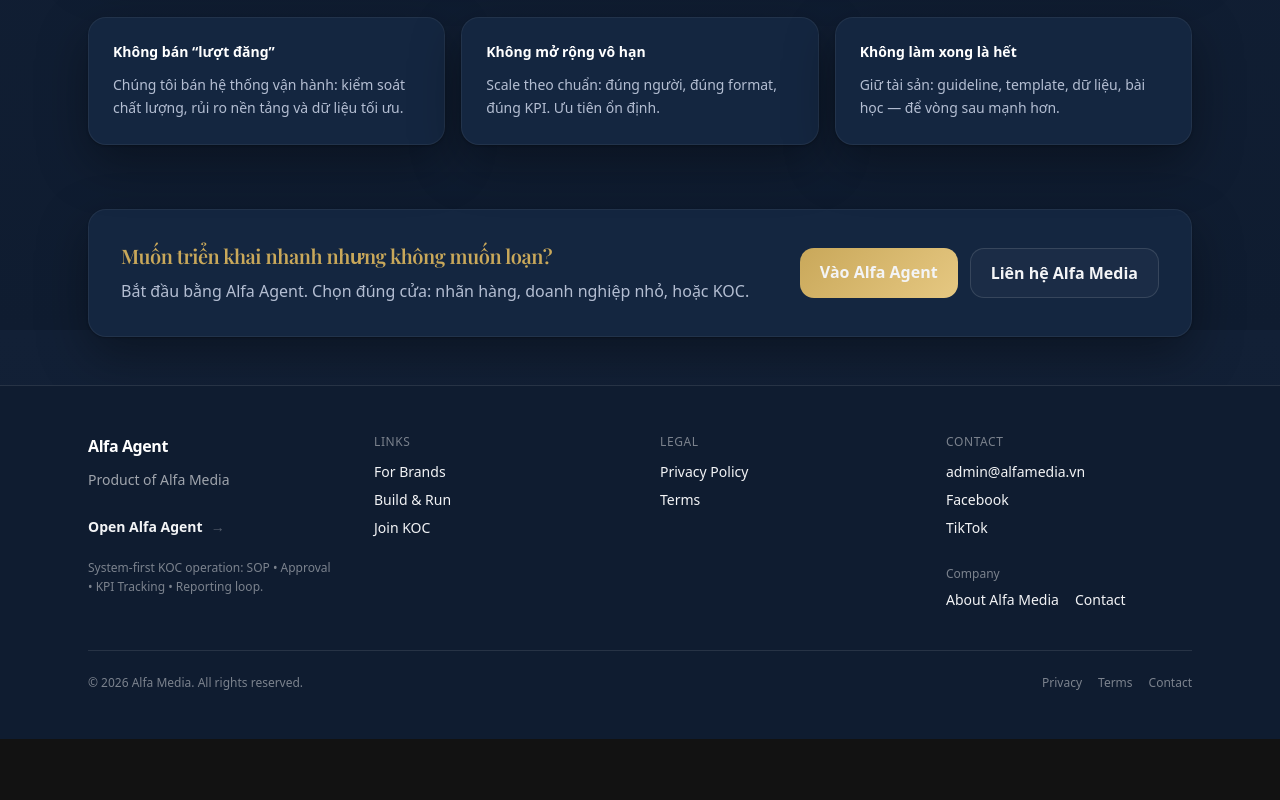
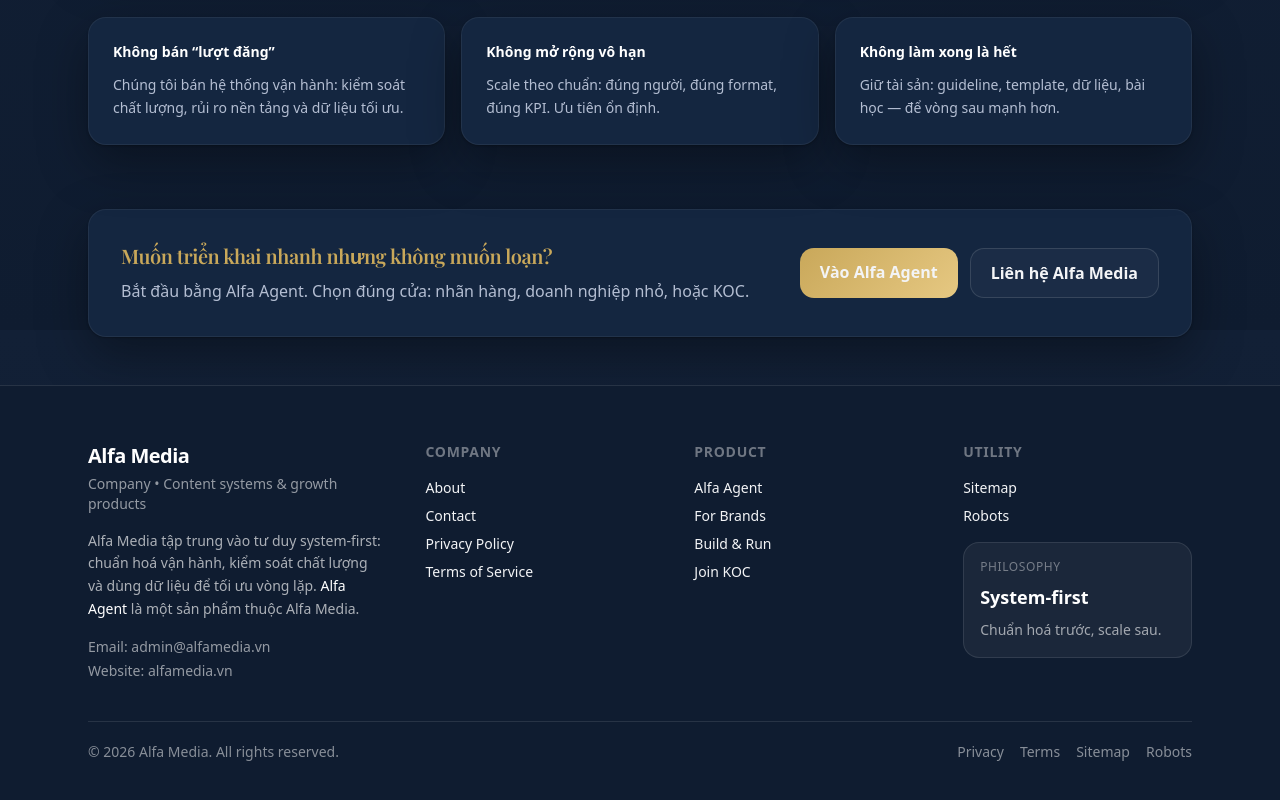
Before and after one commit to naominhtam/alfa-agent, a Next.js app: page / in a window 1280 px wide. Shown: the part 1270-2070 px from the top of the page. Before the commit the page ends 2009 px from the top, so only its background shows below. Built offline with nearby package versions, Linux system fonts and the light colour scheme.

Commit message:
Add SEO footer (schema + legal links) and OG image

```diff
--- a/components/Footer.tsx
+++ b/components/Footer.tsx
@@ -1,160 +1,211 @@
 import Link from "next/link";
 
+const companyLinks = [
+  { href: "/about", label: "About" },
+  { href: "/contact", label: "Contact" },
+  { href: "/privacy", label: "Privacy Policy" },
+  { href: "/terms", label: "Terms of Service" },
+];
+
 const productLinks = [
+  { href: "/alfa-agent", label: "Alfa Agent" },
   { href: "/alfa-agent/for-brands", label: "For Brands" },
   { href: "/alfa-agent/solutions/build-and-run", label: "Build & Run" },
   { href: "/alfa-agent/join-koc", label: "Join KOC" },
 ];
 
-const legalLinks = [
-  { href: "/privacy", label: "Privacy Policy" },
-  { href: "/terms", label: "Terms" },
+const utilityLinks = [
+  { href: "/sitemap.xml", label: "Sitemap" },
+  { href: "/robots.txt", label: "Robots" },
 ];
 
-const companyLinks = [
-  { href: "/about", label: "About Alfa Media" },
-  { href: "/contact", label: "Contact" },
-];
+const organizationSchema = {
+  "@context": "https://schema.org",
+  "@type": "Organization",
+  name: "Alfa Media",
+  url: "https://alfamedia.vn",
+  logo: "https://alfamedia.vn/og.png",
+  description:
+    "Alfa Media là công ty xây hệ thống nội dung, tăng trưởng và vận hành sản phẩm số. Alfa Agent là một sản phẩm thuộc Alfa Media.",
+  email: "admin@alfamedia.vn",
+  brand: [
+    {
+      "@type": "Brand",
+      name: "Alfa Agent",
+      url: "https://alfamedia.vn/alfa-agent",
+    },
+  ],
+  sameAs: [],
+};
+
+const websiteSchema = {
+  "@context": "https://schema.org",
+  "@type": "WebSite",
+  name: "Alfa Media",
+  url: "https://alfamedia.vn",
+  description:
+    "Website chính thức của Alfa Media. Alfa Agent là product thuộc Alfa Media.",
+  publisher: {
+    "@type": "Organization",
+    name: "Alfa Media",
+    url: "https://alfamedia.vn",
+  },
+  potentialAction: {
+    "@type": "SearchAction",
+    target: "https://alfamedia.vn/?q={search_term_string}",
+    "query-input": "required name=search_term_string",
+  },
+};
 
 export default function Footer() {
   const year = new Date().getFullYear();
 
   return (
+    <>
       <footer className="border-t border-white/10 bg-[rgb(var(--bg))]">
-      <div className="mx-auto max-w-6xl px-6 py-12">
-        <div className="grid gap-10 md:grid-cols-4">
-          {/* Brand line */}
-          <div className="space-y-3">
-            <div className="text-base font-semibold tracking-tight text-white">
-              Alfa Agent
+        <div className="mx-auto max-w-6xl px-4 py-12 sm:px-6 sm:py-14">
+          <div className="grid gap-10 md:grid-cols-[1.3fr_1fr_1fr_1fr]">
+            {/* Brand / company intro */}
+            <div className="space-y-4">
+              <div>
+                <div className="text-xl font-semibold tracking-tight text-white">
+                  Alfa Media
                 </div>
-            <div className="text-sm text-white/60">Product of Alfa Media</div>
-
-            <div className="pt-3">
-              <Link
-                href="/alfa-agent"
-                className="inline-flex items-center gap-2 text-sm font-semibold text-[rgb(var(--primary-2))] hover:text-[rgb(var(--primary))] transition"
-              >
-                Open Alfa Agent <span className="text-white/30">→</span>
-              </Link>
-            </div>
-
-            <div className="pt-2 text-xs text-white/45 leading-relaxed">
-              System-first KOC operation: SOP • Approval • KPI Tracking • Reporting
-              loop.
+                <div className="mt-1 text-sm text-white/55">
+                  Company • Content systems &amp; growth products
                 </div>
               </div>
 
-          {/* Links */}
-          <div className="space-y-3">
-            <div className="text-xs uppercase tracking-wider text-white/45">
-              Links
-            </div>
-            <ul className="space-y-2 text-sm">
-              {productLinks.map((l) => (
-                <li key={l.href}>
-                  <Link
-                    href={l.href}
-                    className="text-white/70 hover:text-white transition"
-                  >
-                    {l.label}
-                  </Link>
-                </li>
-              ))}
-            </ul>
-          </div>
+              <p className="max-w-md text-sm leading-relaxed text-white/65">
+                Alfa Media tập trung vào tư duy system-first: chuẩn hoá vận hành,
+                kiểm soát chất lượng và dùng dữ liệu để tối ưu vòng lặp.{" "}
+                <span className="text-white">Alfa Agent</span> là một sản phẩm thuộc
+                Alfa Media.
+              </p>
 
-          {/* Legal */}
-          <div className="space-y-3">
-            <div className="text-xs uppercase tracking-wider text-white/45">
-              Legal
-            </div>
-            <ul className="space-y-2 text-sm">
-              {legalLinks.map((l) => (
-                <li key={l.href}>
-                  <Link
-                    href={l.href}
-                    className="text-white/70 hover:text-white transition"
-                  >
-                    {l.label}
-                  </Link>
-                </li>
-              ))}
-            </ul>
-          </div>
-
-          {/* Contact */}
-          <div className="space-y-3">
-            <div className="text-xs uppercase tracking-wider text-white/45">
-              Contact
-            </div>
-            <ul className="space-y-2 text-sm">
-              <li>
+              <div className="space-y-1 text-sm text-white/55">
+                <div>
+                  Email:{" "}
                   <a
                     href="mailto:admin@alfamedia.vn"
-                  className="text-white/70 hover:text-white transition"
+                    className="text-white/80 transition hover:text-white"
                   >
                     admin@alfamedia.vn
                   </a>
-              </li>
-              <li>
+                </div>
+                <div>
+                  Website:{" "}
                   <a
-                  href="https://www.facebook.com/61587712543254"
-                  target="_blank"
-                  rel="noreferrer"
-                  className="text-white/70 hover:text-white transition"
+                    href="https://alfamedia.vn"
+                    className="text-white/80 transition hover:text-white"
                   >
-                  Facebook
+                    alfamedia.vn
                   </a>
-              </li>
-              <li>
+                </div>
+              </div>
+            </div>
+
+            {/* Company */}
+            <FooterColumn title="Company" links={companyLinks} />
+
+            {/* Product */}
+            <FooterColumn title="Product" links={productLinks} />
+
+            {/* Utility */}
+            <div className="space-y-4">
+              <div className="text-sm font-semibold uppercase tracking-wider text-white/40">
+                Utility
+              </div>
+
+              <div className="space-y-2">
+                {utilityLinks.map((link) => (
                   <a
-                  href="https://www.tiktok.com/@alfa_agent"
-                  target="_blank"
-                  rel="noreferrer"
-                  className="text-white/70 hover:text-white transition"
+                    key={link.href}
+                    href={link.href}
+                    className="block text-sm text-white/65 transition hover:text-white"
                   >
-                  TikTok
+                    {link.label}
                   </a>
-              </li>
-            </ul>
+                ))}
+              </div>
 
-            <div className="pt-4">
-              <div className="text-xs text-white/45">Company</div>
-              <div className="mt-2 flex flex-wrap gap-x-4 gap-y-2 text-sm">
-                {companyLinks.map((l) => (
-                  <Link
-                    key={l.href}
-                    href={l.href}
-                    className="text-white/70 hover:text-white transition"
-                  >
-                    {l.label}
-                  </Link>
-                ))}
+              <div className="rounded-2xl border border-white/10 bg-white/5 p-4">
+                <div className="text-xs uppercase tracking-wider text-white/40">
+                  Philosophy
+                </div>
+                <div className="mt-2 text-lg font-semibold text-white">
+                  System-first
+                </div>
+                <div className="mt-2 text-sm leading-relaxed text-white/60">
+                  Chuẩn hoá trước, scale sau.
                 </div>
               </div>
             </div>
           </div>
 
-        {/* Bottom bar */}
-        <div className="mt-10 flex flex-col gap-3 border-t border-white/10 pt-6 sm:flex-row sm:items-center sm:justify-between">
-          <div className="text-xs text-white/45">
-            © {year} Alfa Media. All rights reserved.
-          </div>
-
-          <div className="flex flex-wrap gap-x-4 gap-y-2 text-xs text-white/45">
-            <Link href="/privacy" className="hover:text-white transition">
+          <div className="mt-10 border-t border-white/10 pt-5">
+            <div className="flex flex-col gap-3 text-sm text-white/50 sm:flex-row sm:items-center sm:justify-between">
+              <div>© {year} Alfa Media. All rights reserved.</div>
+              <div className="flex flex-wrap items-center gap-x-4 gap-y-2">
+                <Link href="/privacy" className="transition hover:text-white/80">
                   Privacy
                 </Link>
-            <Link href="/terms" className="hover:text-white transition">
+                <Link href="/terms" className="transition hover:text-white/80">
                   Terms
                 </Link>
-            <Link href="/contact" className="hover:text-white transition">
-              Contact
-            </Link>
+                <a href="/sitemap.xml" className="transition hover:text-white/80">
+                  Sitemap
+                </a>
+                <a href="/robots.txt" className="transition hover:text-white/80">
+                  Robots
+                </a>
+              </div>
             </div>
           </div>
         </div>
       </footer>
+
+      {/* SEO schema: Organization + WebSite */}
+      <script
+        type="application/ld+json"
+        dangerouslySetInnerHTML={{
+          __html: JSON.stringify(organizationSchema),
+        }}
+      />
+      <script
+        type="application/ld+json"
+        dangerouslySetInnerHTML={{
+          __html: JSON.stringify(websiteSchema),
+        }}
+      />
+    </>
   );
 }
+
+function FooterColumn({
+  title,
+  links,
+}: {
+  title: string;
+  links: Array<{ href: string; label: string }>;
+}) {
+  return (
+    <div className="space-y-4">
+      <div className="text-sm font-semibold uppercase tracking-wider text-white/40">
+        {title}
+      </div>
+
+      <div className="space-y-2">
+        {links.map((link) => (
+          <Link
+            key={link.href}
+            href={link.href}
+            className="block text-sm text-white/65 transition hover:text-white"
+          >
+            {link.label}
+          </Link>
+        ))}
+      </div>
+    </div>
+  );
+}
```
Also changed, not shown: public/og.png (added). Lines whose indentation alone changed are shown as unchanged.
